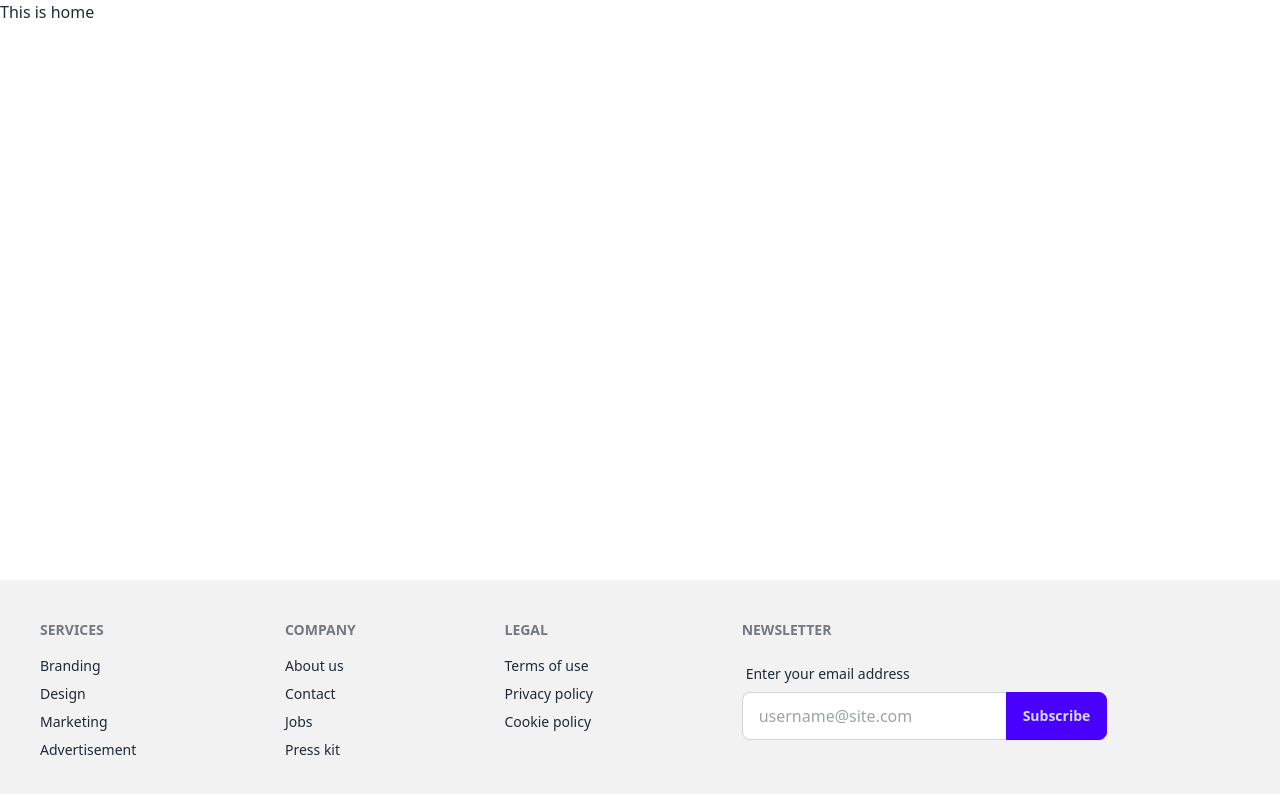
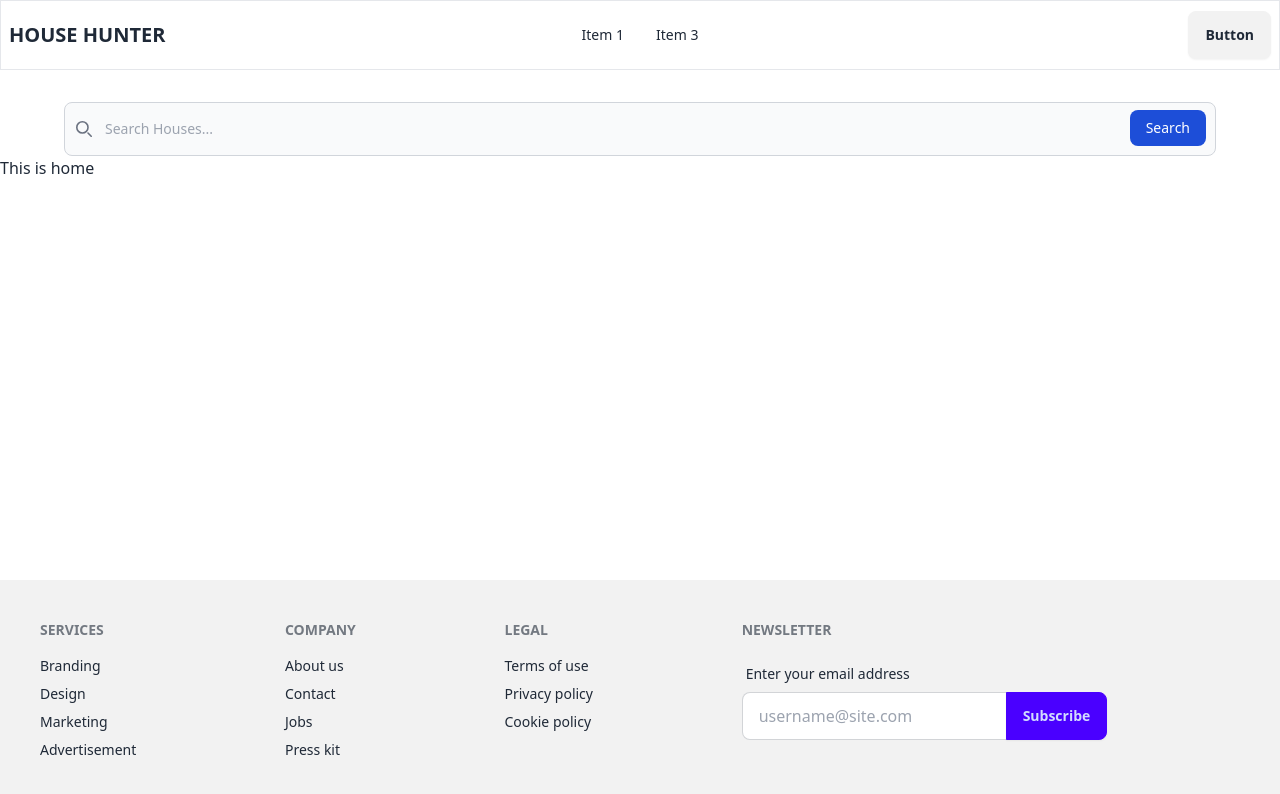
Before and after one commit to mahfuzar175/house-hunter-client, a React (Vite) app: page / in a window 1280 px wide. Shown: the top 794 px of the page. Built offline with nearby package versions, Linux system fonts and the light colour scheme.

Commit message:
add a search ber to the home page

```diff
--- a/src/Layout/Main.jsx
+++ b/src/Layout/Main.jsx
@@ -1,9 +1,11 @@
 import { Outlet } from "react-router-dom";
 import Footer from "../Pages/Shared/Footer";
+import Nabvar from "../Pages/Shared/Nabvar";
 
 const Main = () => {
   return (
     <div className="flex flex-col min-h-screen">
+      <Nabvar></Nabvar>
       <div className="flex-grow">
         <Outlet></Outlet>
       </div>
--- a/src/Pages/Home.jsx
+++ b/src/Pages/Home.jsx
@@ -1,10 +1,51 @@
-
 const Home = () => {
-    return (
-        <div>
-            <h2>This is home</h2>
-        </div>
-    );
+  return (
+    <div>
+      <div className="px-16">
+        <form>
+          <label
+            htmlFor="default-search"
+            className="mb-2 text-sm font-medium text-gray-900 sr-only dark:text-white"
+          >
+            Search
+          </label>
+          <div className="relative">
+            <div className="absolute inset-y-0 left-0 flex items-center pl-3 pointer-events-none">
+              <svg
+                className="w-4 h-4 text-gray-500 dark:text-gray-400"
+                aria-hidden="true"
+                xmlns="http://www.w3.org/2000/svg"
+                fill="none"
+                viewBox="0 0 20 20"
+              >
+                <path
+                  stroke="currentColor"
+                  strokeLinecap="round"
+                  strokeLinejoin="round"
+                  strokeWidth="2"
+                  d="m19 19-4-4m0-7A7 7 0 1 1 1 8a7 7 0 0 1 14 0Z"
+                />
+              </svg>
+            </div>
+            <input
+              type="search"
+              id="default-search"
+              className="block w-full p-4 pl-10 text-sm text-gray-900 border border-gray-300 rounded-lg bg-gray-50 focus:ring-blue-500 focus:border-blue-500 dark:bg-gray-700 dark:border-gray-600 dark:placeholder-gray-400 dark:text-white dark:focus:ring-blue-500 dark:focus:border-blue-500"
+              placeholder="Search Houses..."
+              required
+            />
+            <button
+              type="submit"
+              className="text-white absolute right-2.5 bottom-2.5 bg-blue-700 hover:bg-blue-800 focus:ring-4 focus:outline-none focus:ring-blue-300 font-medium rounded-lg text-sm px-4 py-2 dark:bg-blue-600 dark:hover:bg-blue-700 dark:focus:ring-blue-800"
+            >
+              Search
+            </button>
+          </div>
+        </form>
+      </div>
+      <h2>This is home</h2>
+    </div>
+  );
 };
 
 export default Home;
--- a/src/Pages/Shared/Nabvar.jsx
+++ b/src/Pages/Shared/Nabvar.jsx
@@ -0,0 +1,54 @@
+const Nabvar = () => {
+  const navOptions = (
+    <>
+      <li>
+        <a>Item 1</a>
+      </li>
+      <li>
+        <a>Item 3</a>
+      </li>
+    </>
+  );
+
+  return (
+    <div>
+      <div className="navbar bg-base-100 border mb-8">
+        <div className="navbar-start">
+          <div className="dropdown">
+            <div tabIndex={0} role="button" className="btn btn-ghost lg:hidden">
+              <svg
+                xmlns="http://www.w3.org/2000/svg"
+                className="h-5 w-5"
+                fill="none"
+                viewBox="0 0 24 24"
+                stroke="currentColor"
+              >
+                <path
+                  strokeLinecap="round"
+                  strokeLinejoin="round"
+                  strokeWidth="2"
+                  d="M4 6h16M4 12h8m-8 6h16"
+                />
+              </svg>
+            </div>
+            <ul
+              tabIndex={0}
+              className="menu menu-sm dropdown-content mt-3 z-[1] p-2 shadow bg-base-100 rounded-box w-52"
+            >
+              {navOptions}
+            </ul>
+          </div>
+          <a className="text-xl font-extrabold">HOUSE HUNTER</a>
+        </div>
+        <div className="navbar-center hidden lg:flex">
+          <ul className="menu menu-horizontal px-1">{navOptions}</ul>
+        </div>
+        <div className="navbar-end">
+          <a className="btn">Button</a>
+        </div>
+      </div>
+    </div>
+  );
+};
+
+export default Nabvar;
```
Lines whose indentation alone changed are shown as unchanged.
